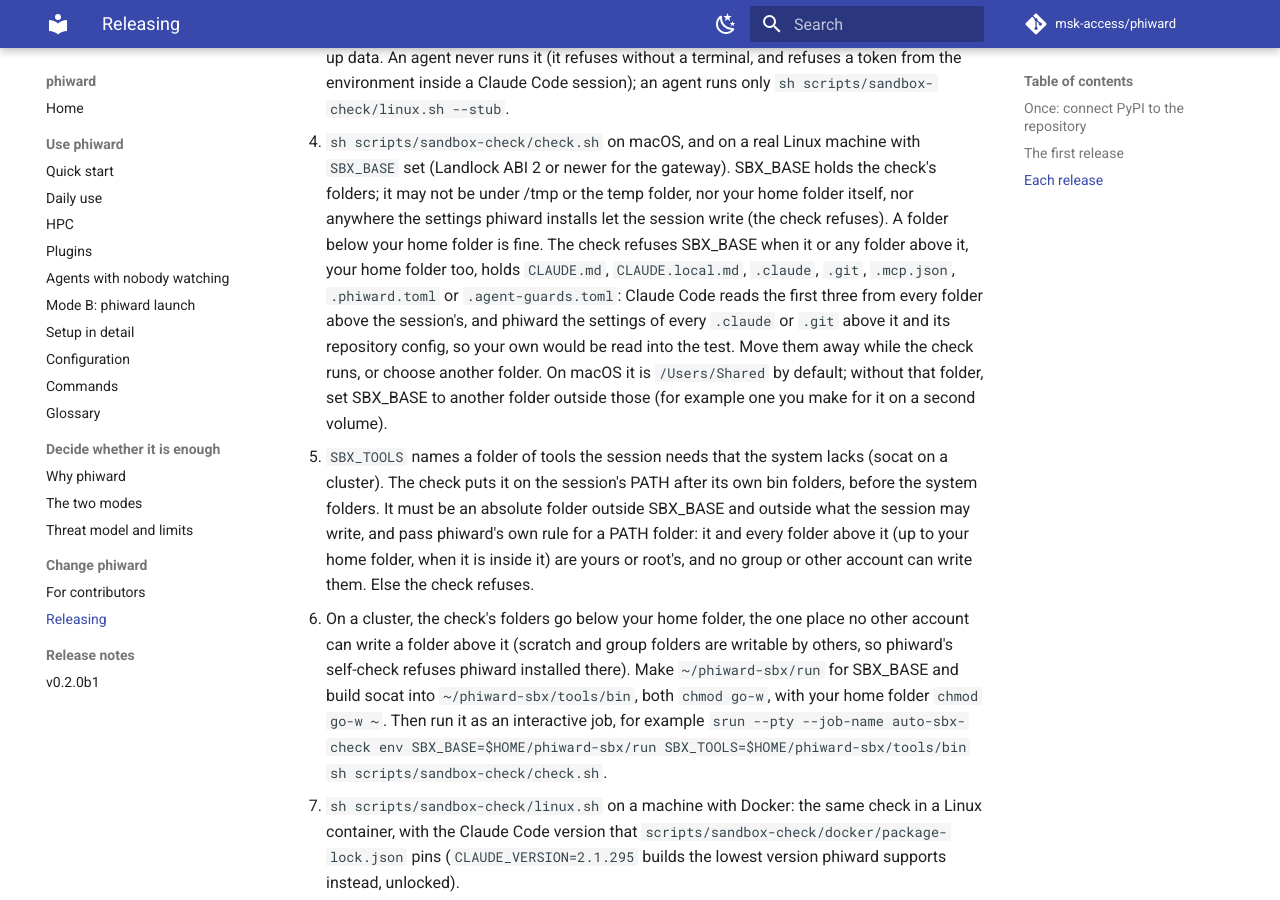
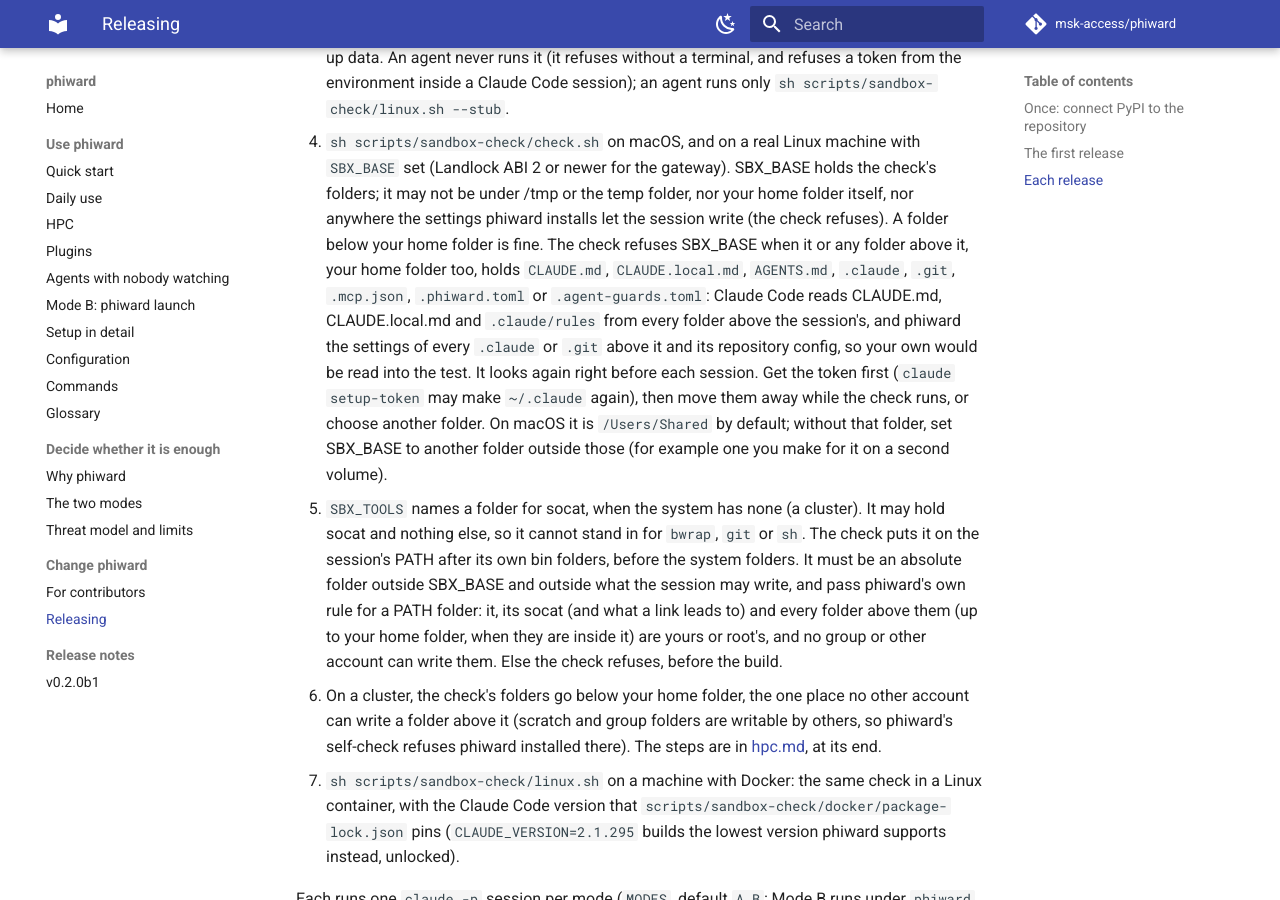
Before and after one commit to msk-access/phiward, an MkDocs documentation site: the page built from docs/releasing.md, in a window 1280 px wide and 900 px high, scrolled down 1563 px. Built offline with MkDocs 1.6.1 and Material for MkDocs 9.7.7, drawn with Linux system fonts in a browser that asks for light colours; comment, search, counter and statistics services are not loaded; the version menu is left out.

Commit message:
fix(sandbox-check): SBX_TOOLS holds only a safe socat, judged before the build; the base again before each session
- places.sh: SBX_TOOLS may hold socat and nothing else (no other name can shadow bwrap, git or
  sh); safe_path judges its socat (links followed) next to path_entries for the folder. The rule
  runs before the build, on the source tree's phiward by an isolated Python with the check's
  HOME; line 227's check stays after the install, as it needs the installed settings.
- AGENTS.md joins the names (fail closed; the memory docs say Claude Code reads CLAUDE.md).
- check.sh looks at the base again right before each session, so a ~/.claude put back during
  the token prompt is refused.
- Nothing before HOME=$H reads or writes your uv config or cache (the build runs with HOME=$H,
  UV_NO_CONFIG, a cache in $H), your git config (GIT_CONFIG_GLOBAL=/dev/null) or your Python
  user site (-I).
- docs/hpc.md: the cluster steps get the token before ~/.claude is moved away; releasing.md
  points there. The header and the changelog agree.

```diff
--- a/docs/releasing.md
+++ b/docs/releasing.md
@@ -63,25 +63,26 @@ Then push `main`, `develop` and the tag.
      folders; it may not be under /tmp or the temp folder, nor your home folder itself, nor
      anywhere the settings phiward installs let the session write (the check refuses). A
      folder below your home folder is fine. The check refuses SBX_BASE when it or any folder
-     above it, your home folder too, holds `CLAUDE.md`, `CLAUDE.local.md`, `.claude`, `.git`,
-     `.mcp.json`, `.phiward.toml` or `.agent-guards.toml`: Claude Code reads the first three
-     from every folder above the session's, and phiward the settings of every `.claude` or
-     `.git` above it and its repository config, so your own would be read into the test. Move them away while the check runs, or choose another
-     folder. On macOS it is `/Users/Shared` by default; without that folder, set SBX_BASE to
-     another folder outside those (for example one you make for it on a second volume).
-   - `SBX_TOOLS` names a folder of tools the session needs that the system lacks (socat on a
-     cluster). The check puts it on the session's PATH after its own bin folders, before the
-     system folders. It must be an absolute folder outside SBX_BASE and outside what the session
-     may write, and pass phiward's own rule for a PATH folder: it and every folder above it (up
-     to your home folder, when it is inside it) are yours or root's, and no group or other
-     account can write them. Else the check refuses.
-   - On a cluster, the check's folders go below your home folder, the one place no other account
-     can write a folder above it (scratch and group folders are writable by others, so phiward's
-     self-check refuses phiward installed there). Make `~/phiward-sbx/run` for SBX_BASE and
-     build socat into `~/phiward-sbx/tools/bin`, both `chmod go-w`, with your home folder
-     `chmod go-w ~`. Then run it as an interactive job, for example `srun --pty --job-name
-     auto-sbx-check env SBX_BASE=$HOME/phiward-sbx/run SBX_TOOLS=$HOME/phiward-sbx/tools/bin
-     sh scripts/sandbox-check/check.sh`.
+     above it, your home folder too, holds `CLAUDE.md`, `CLAUDE.local.md`, `AGENTS.md`,
+     `.claude`, `.git`, `.mcp.json`, `.phiward.toml` or `.agent-guards.toml`: Claude Code reads
+     CLAUDE.md, CLAUDE.local.md and `.claude/rules` from every folder above the session's, and
+     phiward the settings of every `.claude` or `.git` above it and its repository config, so
+     your own would be read into the test. It looks again right before each session. Get the
+     token first (`claude setup-token` may make `~/.claude` again), then move them away while
+     the check runs, or choose another folder. On macOS it is `/Users/Shared` by default;
+     without that folder, set SBX_BASE to another folder outside those (for example one you
+     make for it on a second volume).
+   - `SBX_TOOLS` names a folder for socat, when the system has none (a cluster). It may hold
+     socat and nothing else, so it cannot stand in for `bwrap`, `git` or `sh`. The check puts
+     it on the session's PATH after its own bin folders, before the system folders. It must be
+     an absolute folder outside SBX_BASE and outside what the session may write, and pass
+     phiward's own rule for a PATH folder: it, its socat (and what a link leads to) and every
+     folder above them (up to your home folder, when they are inside it) are yours or root's,
+     and no group or other account can write them. Else the check refuses, before the build.
+   - On a cluster, the check's folders go below your home folder, the one place no other
+     account can write a folder above it (scratch and group folders are writable by others, so
+     phiward's self-check refuses phiward installed there). The steps are in
+     [hpc.md](hpc.md#claude-code-on-the-login-node), at its end.
    - `sh scripts/sandbox-check/linux.sh` on a machine with Docker: the same check in a Linux
      container, with the Claude Code version that `scripts/sandbox-check/docker/package-lock.json`
      pins (`CLAUDE_VERSION=2.1.295` builds the lowest version phiward supports instead, unlocked).
```
Also changed, not shown: CHANGELOG.md (+3 -2 lines), docs/hpc.md (+15 -10 lines), 2 other files.
